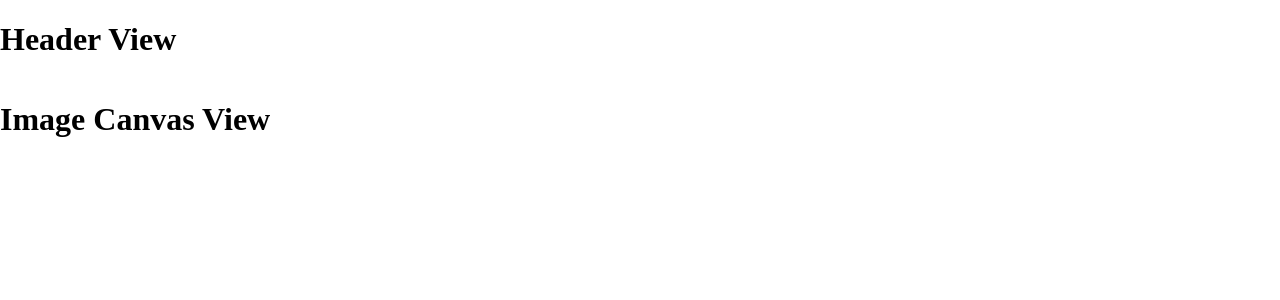
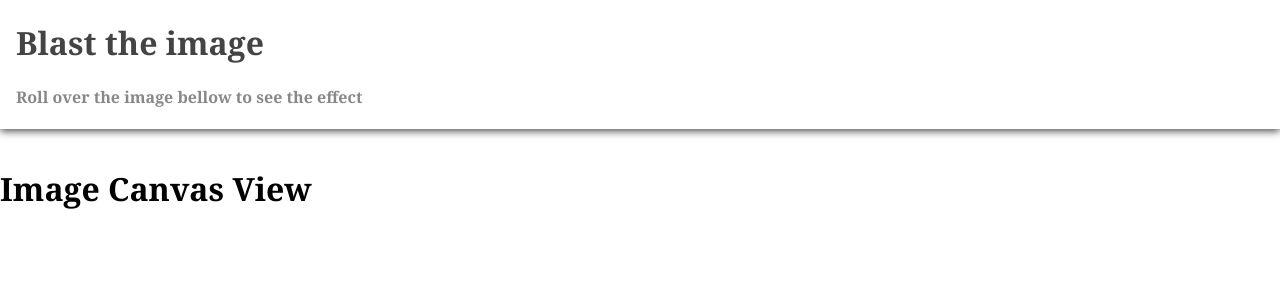
Before and after one commit to Hackbit/angularattack2017-kzhang, an Angular app: page / in a window 1280 px wide. Shown: the top 300 px of the page. Built offline with nearby package versions, Linux system fonts and the light colour scheme.

Commit message:
change style

```diff
--- /dev/null
+++ b/src/app/app.component.html
@@ -0,0 +1,2 @@
+<my-header></my-header>
+<my-image-canvas></my-image-canvas>
--- a/src/app/app.component.ts
+++ b/src/app/app.component.ts
@@ -2,10 +2,7 @@ import { Component } from '@angular/core';
 
 @Component({
   selector: 'app-root',
-  template: `
-    <my-header></my-header>
-    <my-image-canvas></my-image-canvas>
-  `,
+  templateUrl: './app.component.html',
   styleUrls: ['./app.component.css']
 })
 export class AppComponent {
--- /dev/null
+++ b/src/app/header.component.css
@@ -0,0 +1,10 @@
+:host {
+    padding: 0 1em;
+    margin-bottom: 1em;
+    box-shadow: 0 2px 8px;
+    color: #444;
+}
+
+h4 {
+    color: #888;
+}
--- /dev/null
+++ b/src/app/header.component.html
@@ -0,0 +1,2 @@
+<h1>{{title}}</h1>
+<h4>{{subTitle}}</h4>
--- a/src/app/header.component.ts
+++ b/src/app/header.component.ts
@@ -2,10 +2,10 @@ import { Component } from '@angular/core';
 
 @Component({
     selector: 'my-header',
-    template: `
-        <h1>Header View</h1>
-    `
+    templateUrl: './header.component.html',
+    styleUrls: ['./header.component.css']
 })
 export class HeaderComponent {
-
+    title = 'Blast the image';
+    subTitle = 'Roll over the image bellow to see the effect'
 }
--- a/src/styles.css
+++ b/src/styles.css
@@ -3,4 +3,5 @@ html, body {
     padding: 0;
     margin: 0;
     height: 100%;
+    font-family: Cambria, Georgia, serif;
 }
```
